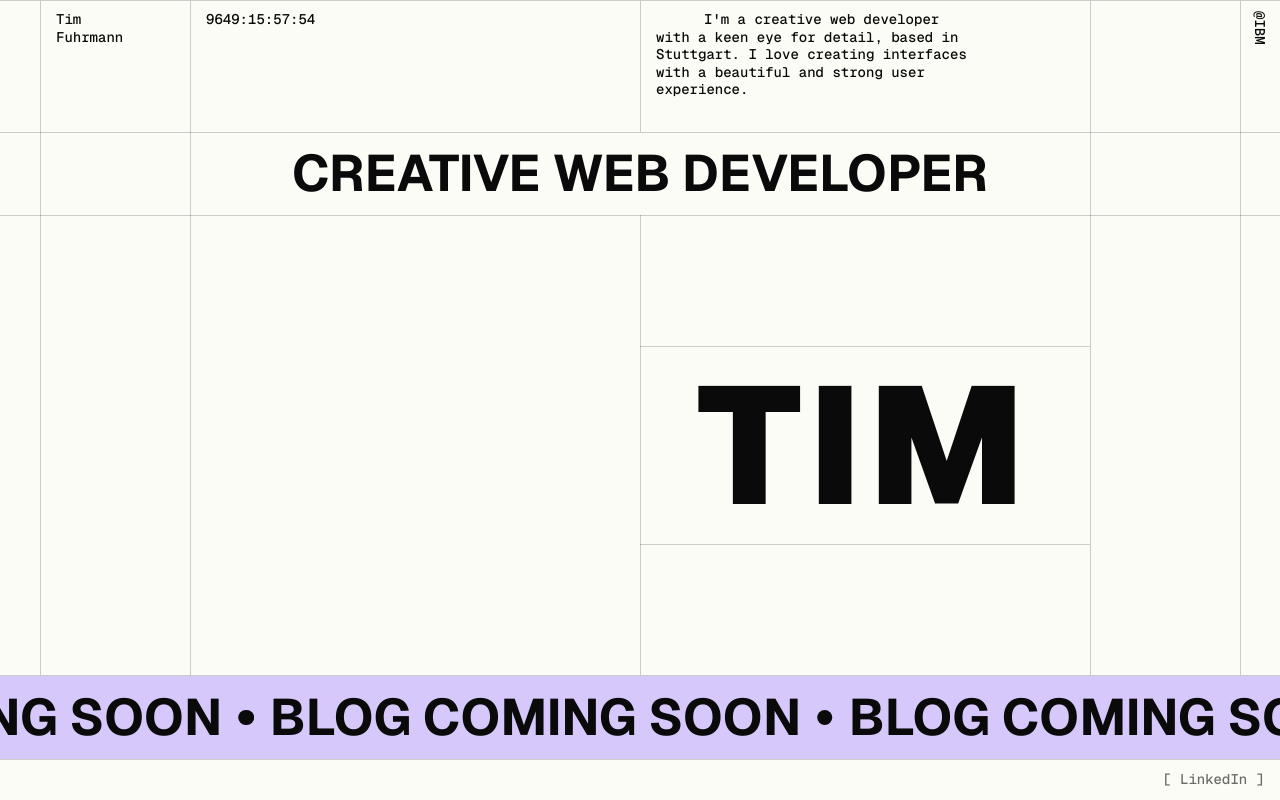
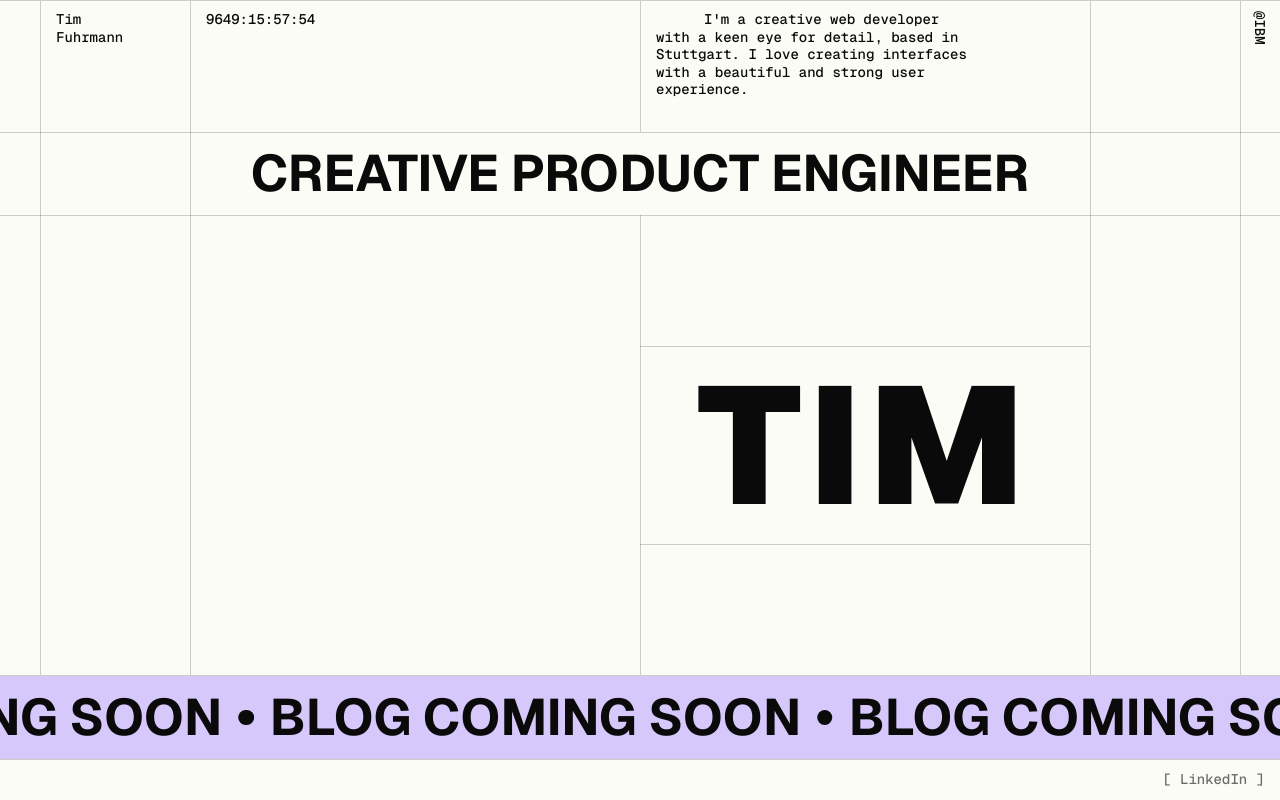
Before and after one commit to timfuhrmann/blog, a Next.js app: page / in a window 1280 px wide. Built offline with nearby package versions, Linux system fonts and the light colour scheme.

Commit message:
Update title

```diff
--- a/src/components/home/header/index.tsx
+++ b/src/components/home/header/index.tsx
@@ -33,7 +33,7 @@ export const Header = () => {
           "p-4 text-center font-sans font-bold uppercase [grid-area:2/1/3/4] md:[grid-area:2/3/3/5]"
         )}
       >
-        <h2>Creative Web Developer</h2>
+        <h2>Creative Product Engineer</h2>
       </Area>
       <Area
         className={cn(
```
